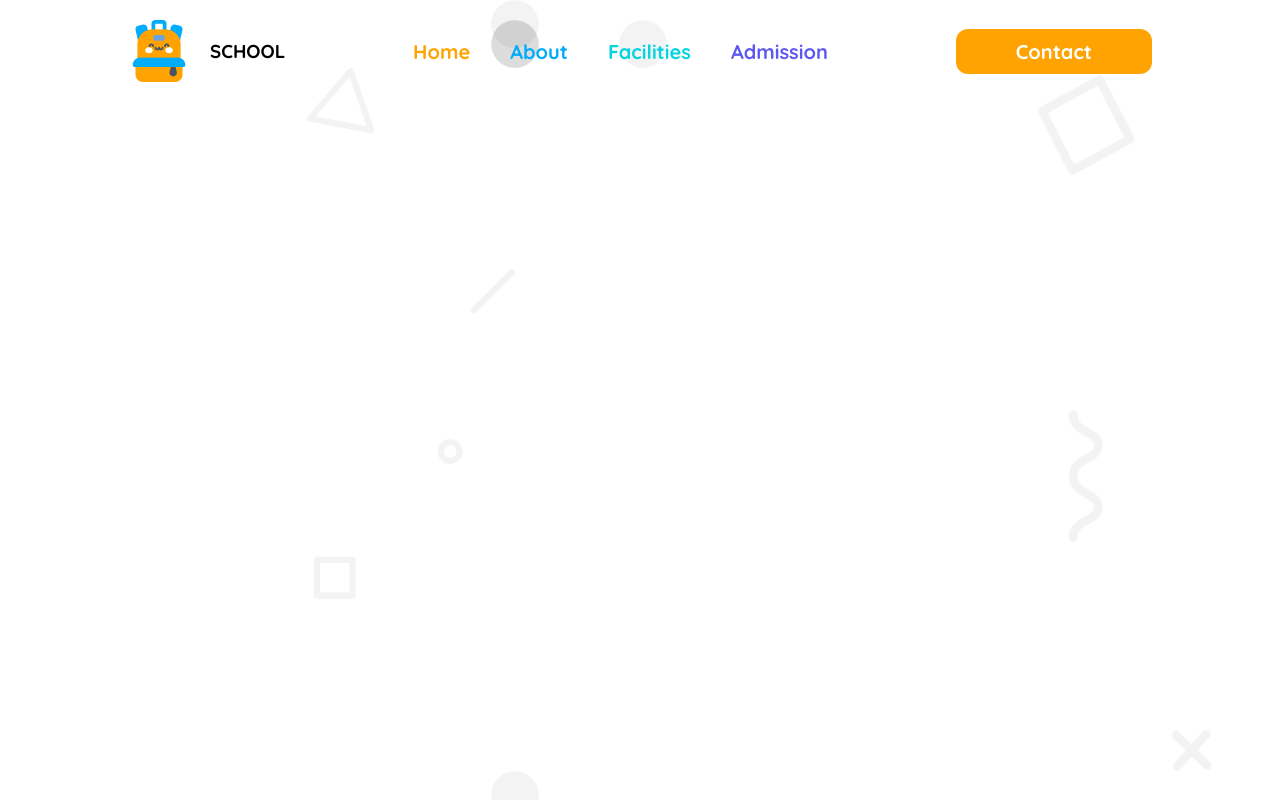
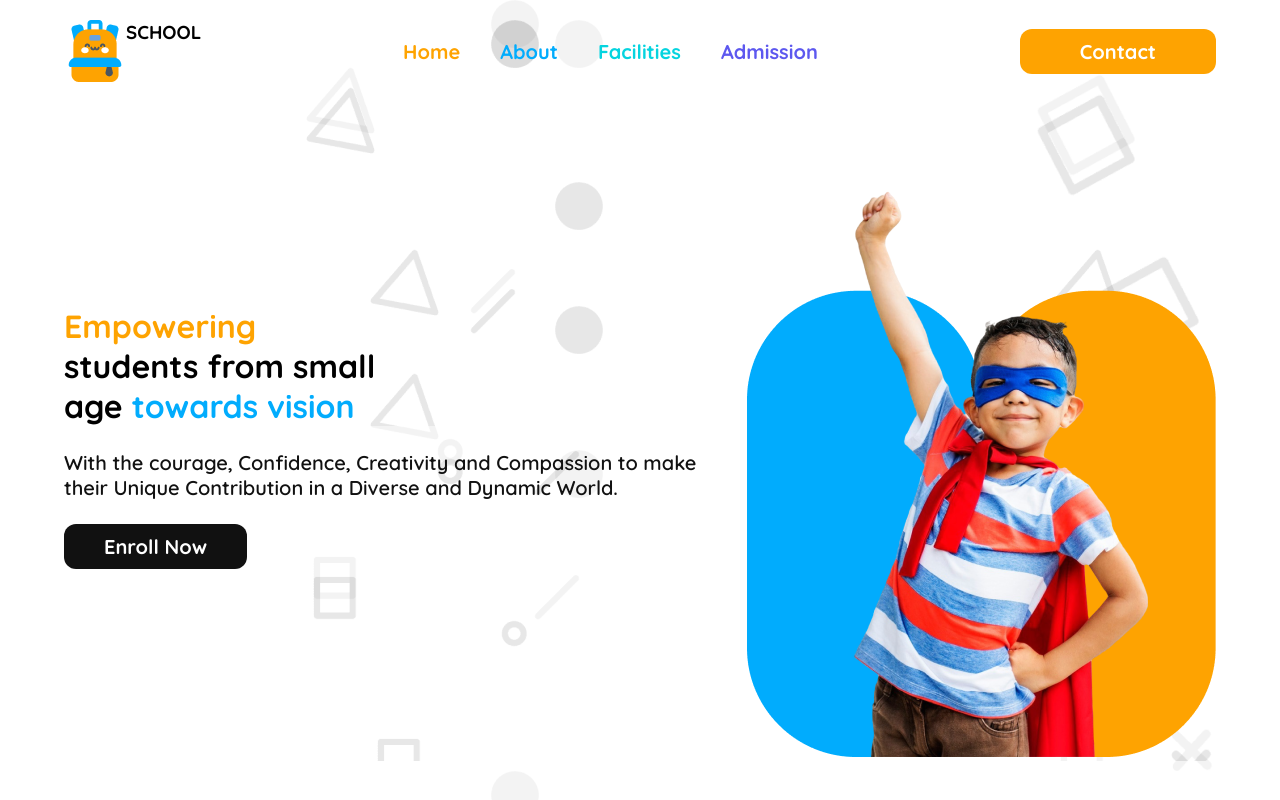
Before and after one commit to Najmus-Shakib797/B11-A2-Kids-School, a plain HTML site: page index.html in a window 1280 px wide. Drawn offline with Linux system fonts and the light colour scheme.

Commit message:
added banner sction

```diff
--- a/index.html
+++ b/index.html
@@ -9,11 +9,13 @@
 <body>
     <header>
         <nav>
+
             <div class="nav-box display-flex">
-                <div class="nav-content display-flex">
+                <label class="logo display-flex">
                     <img src="assets/logo.png" alt="" class="nav-logo">
                     <h3 class="nav-title">SCHOOL</h3>
-                </div>
+                </label>
+
                 <!-- ul theka text list-style cole jay, a theka underline cole jay -->
                <ul class="nav-links display-flex">
                 <li><a href="" class="nav-link" id="home">Home</a></li>
@@ -25,6 +27,19 @@
 
             </div>
         </nav>
+        <section class="banner">
+            <div class="banner-box display-flex">
+                <div class="banner-content">
+                    <h1 class="banner-title"><span id="first-word">Empowering</span><br>
+                        students from small <br> age <span id="last-word">towards vision</span></h1>
+                        <p class="banner-description">With the courage, Confidence, Creativity and Compassion to make their Unique Contribution in a Diverse and Dynamic World.</p>
+                        <button class="btn">Enroll Now</button>
+                </div>
+                <div class="banner-img">
+                     <img src="assets/hero-kids.png" alt="">
+                </div>
+            </div>
+        </section>
     </header>
 </body>
 </html>
--- a/style/style.css
+++ b/style/style.css
@@ -12,13 +12,23 @@
 .display-flex{
     display: flex;
 }
+.btn{
+    font-weight: 800;
+    font-size: 1.25rem;
+    color: rgba(255, 255, 255, 1);
+    border: none;
+    padding: 10px 40px;
+    background-color: rgba(17, 17, 17, 1);
+    border-radius: 12px;
+}
 
 /* nav style */
 .nav-box{
-    width: 80%;
+    width: 90%;
     margin: 20px auto;
     align-items: center;
     justify-content: space-between;
+    gap: 185px;
 }
 .nav-content{
     align-items: center;
@@ -60,3 +70,48 @@
     font-weight: 700;
     font-size: 1.25rem;
 }
+
+
+/* banner-style */
+.banner{
+    width: 90%;
+    margin: 100px auto;
+}
+.banner-box{
+    justify-content: space-between;
+    align-items: center;
+    gap: 50px;
+}
+
+ .banner-title{
+    font-weight: 800;
+    font-size: 2rem;
+    margin-bottom: 24px;
+ }
+ #first-word{
+    color: rgba(254, 163, 1, 1);
+
+ }
+ #last-word{
+     color: rgba(1, 172, 253, 1);
+ }
+ .banner-description{
+    font-size: 1.25rem;
+    font-weight: 600;
+    color: rgba(17, 17, 17, 1);
+    margin-bottom: 24px;
+ }
+ .banner-content{
+    width: 640px;
+    height: 331px;
+ }
+
+/* responsive media  */
+@media screen  and(max-width:576px){
+    .nav-box{
+
+    }
+    .nav-links{
+        display:;
+    }
+}
```
